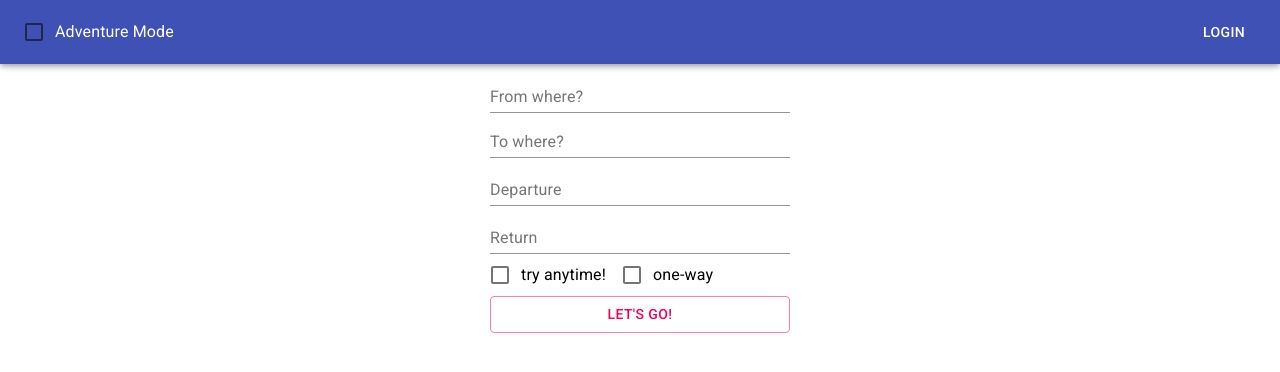
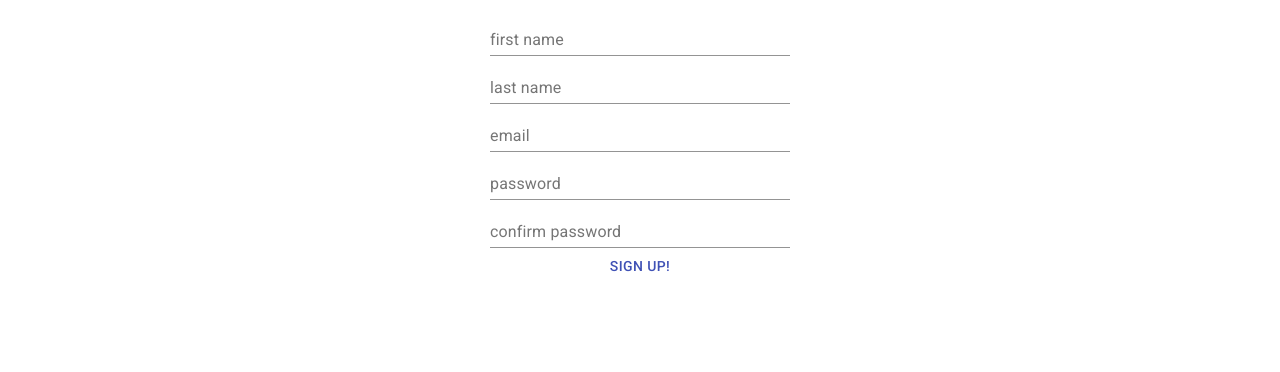
Before and after one commit to zacsolo/Flight_App, a React (Create React App) app in the folder flight_app_client/: page / in a window 1280 px wide. Shown: the top 372 px of the page. Built offline with nearby package versions, Linux system fonts and the light colour scheme.

Commit message:
Created Login and Signup pages

```diff
--- a/flight_app_client/src/App.js
+++ b/flight_app_client/src/App.js
@@ -2,11 +2,15 @@ import React from 'react';
 import GlobalSearchStateContextProvider from './utils/context';
 import './App.css';
 import Home from './pages/Home';
+import ProfilePage from './pages/ProfilePage';
+import LoginPage from './pages/LoginPage';
 
 function App() {
   return (
     <GlobalSearchStateContextProvider>
-      <Home />
+      {/* <Home /> */}
+      {/* <ProfilePage /> */}
+      <LoginPage />
     </GlobalSearchStateContextProvider>
   );
 }
--- a/flight_app_client/src/components/NavBar.js
+++ b/flight_app_client/src/components/NavBar.js
@@ -9,7 +9,6 @@ import SearchIcon from '@material-ui/icons/Search';
 import { Checkbox } from '@material-ui/core';
 import FormControlLabel from '@material-ui/core/FormControlLabel';
 import { GlobalSearchStateContext } from '../utils/context';
-import { first } from 'lodash';
 
 const useStyles = makeStyles((theme) => ({
   root: {
@@ -39,7 +38,7 @@ export default function Home() {
   };
   return (
     <div className={classes.root}>
-      <AppBar position='fixed'>
+      <AppBar position='fixed' color={adventureMode ? 'secondary' : 'primary'}>
         <Toolbar>
           <Typography variant='h6' className={classes.title}>
             <FormControlLabel
@@ -48,7 +47,7 @@ export default function Home() {
                   checked={adventureMode}
                   onChange={restartSearch}
                   name='simpleSearch'
-                  color='primary'
+                  color='grey'
                 />
               }
               label='Adventure Mode'
--- /dev/null
+++ b/flight_app_client/src/pages/LoginPage.js
@@ -0,0 +1,31 @@
+import React, { useState } from 'react';
+
+import TextField from '@material-ui/core/TextField';
+import Button from '@material-ui/core/Button';
+
+export default function LoginPage() {
+  const [signUp, setSignUp] = useState(true);
+
+  return (
+    <>
+      {signUp && (
+        <form
+          noValidate
+          autoComplete='off'
+          style={{
+            display: 'flex',
+            flexDirection: 'column',
+            width: '300px',
+            margin: 'auto',
+          }}>
+          <TextField id='standard-basic' label='first name' />
+          <TextField id='standard-basic' label='last name' />
+          <TextField id='standard-basic' label='email' />
+          <TextField id='standard-basic' label='password' />
+          <TextField id='standard-basic' label='confirm password' />
+          <Button color='primary'>Sign Up!</Button>
+        </form>
+      )}
+    </>
+  );
+}
--- /dev/null
+++ b/flight_app_client/src/pages/ProfilePage.js
@@ -0,0 +1,24 @@
+import React from 'react';
+import NavBar from '../components/NavBar';
+
+export default function ProfilePage() {
+  return (
+    <div>
+      <NavBar />
+      <div style={{ marginTop: '80px' }}>
+        <ul>
+          <h3>Welcome to your stash!</h3>
+          <h4>Here's whats changed since you last looked</h4>
+          <li>
+            <div>Flight Card</div>
+            <div>Flight Increased: $10 since last check</div>
+          </li>
+          <li>
+            <div>Flight Card</div>
+            <div>Flight Decreased: $90 since last check</div>
+          </li>
+        </ul>
+      </div>
+    </div>
+  );
+}
```
